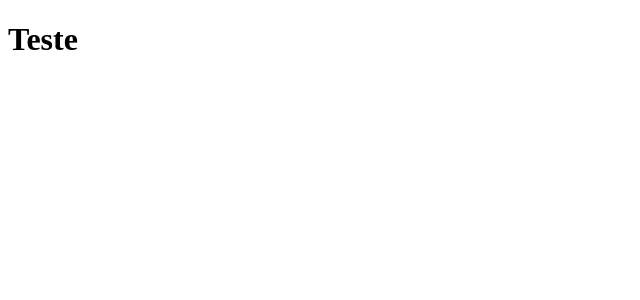
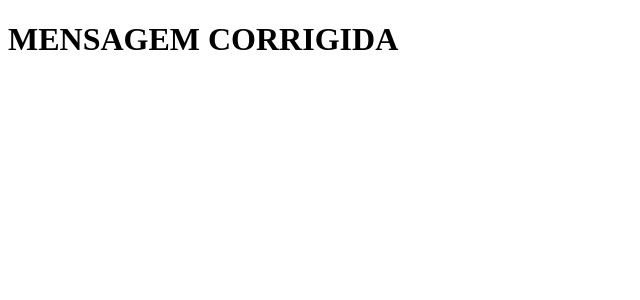
Before and after one commit to SaidChama/saidnews, a Next.js app: page / in a window 1280 px wide. Shown: the top 300 px of the page, without its empty margins (0-640 px from the left). Built offline with nearby package versions, Linux system fonts and the light colour scheme.

Commit message:
newfile.js created

```diff
--- /dev/null
+++ b/newfile.js
@@ -0,0 +1 @@
+asd
--- a/pages/index.js
+++ b/pages/index.js
@@ -1,5 +1,5 @@
 function Home() {
-    return <h1>Teste</h1>
+    return <h1>MENSAGEM CORRIGIDA</h1>
 }
 
 export default Home;
```
